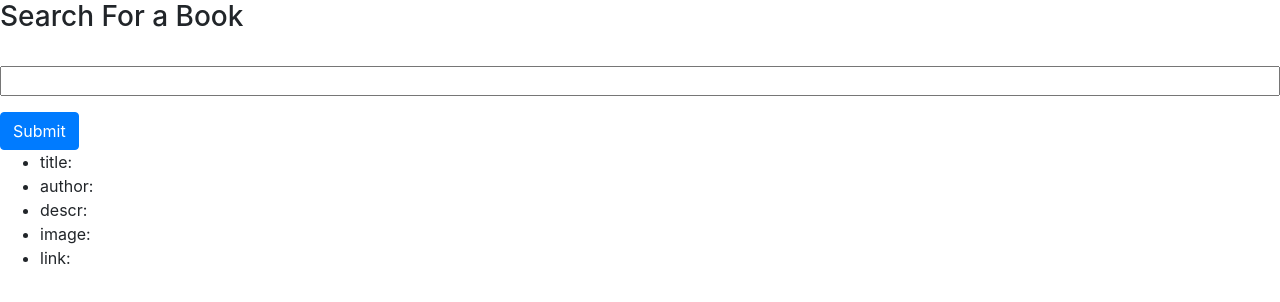
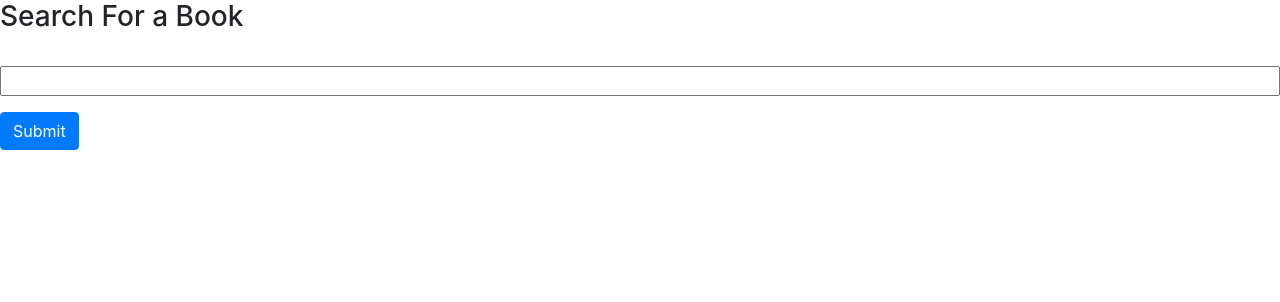
Before and after one commit to Volodya1989/google-books-search, a React (Create React App) app in the folder client/: page / in a window 1280 px wide. Shown: the top 302 px of the page. Built offline with nearby package versions, Linux system fonts and the light colour scheme.

Commit message:
books are displayed on the screen after user search for them

```diff
--- a/client/src/components/Search/Search.js
+++ b/client/src/components/Search/Search.js
@@ -12,7 +12,7 @@ const Search = (props) => {
                     type="text"
                     name=""
                     placeholder=""
-                    onChange={props.handleSearchChange}
+                    onChange={props.handleInputChange}
                 />
             </div>
             <button type="submit" className=" btn btn-primary" onClick={props.handleSearchSubmit}>
--- a/client/src/components/Search/SearchResults.js
+++ b/client/src/components/Search/SearchResults.js
@@ -3,17 +3,31 @@ import React from "react";
 const SearchResults = (props) => {
   return (
     <div>
-      <ul>
-        <li>title:{props.title}</li>
-        <li>author:{props.authors}</li>
-        <li>descr:{props.description}</li>
-        <li>
-          image:
-          <img src={props.imageLinks} alt={props.title} />
-        </li>
-        <li>link:{props.infoLink}</li>
-
-      </ul>{" "}
+      {props.books.map((book) => {
+        return (
+          <div key={book.id}>
+            <ul>
+              <li>title:{book.volumeInfo.title}</li>
+              <li>author:{book.volumeInfo.authors}</li>
+              <li>descr:{book.volumeInfo.description}</li>
+              <li>
+                image:
+                <img
+                  src={book.volumeInfo.imageLinks.thumbnail}
+                  alt={book.volumeInfo.title}
+                />
+              </li>
+              <li>
+                Whant more details about the book?
+                <a href={book.volumeInfo.infoLink}> Click here</a>
+              </li>
+              <li>
+                =================================================================
+              </li>
+            </ul>
+          </div>
+        );
+      })}
     </div>
   );
 };
--- a/client/src/pages/searchBooks.js
+++ b/client/src/pages/searchBooks.js
@@ -9,6 +9,7 @@ class searchBooks extends Component {
     books: [],
   };
   handleInputChange = (e) => {
+    console.log(e.target.value)
     this.setState({ search: e.target.value });
   };
   handleSearchSubmit = (e) => {
```
